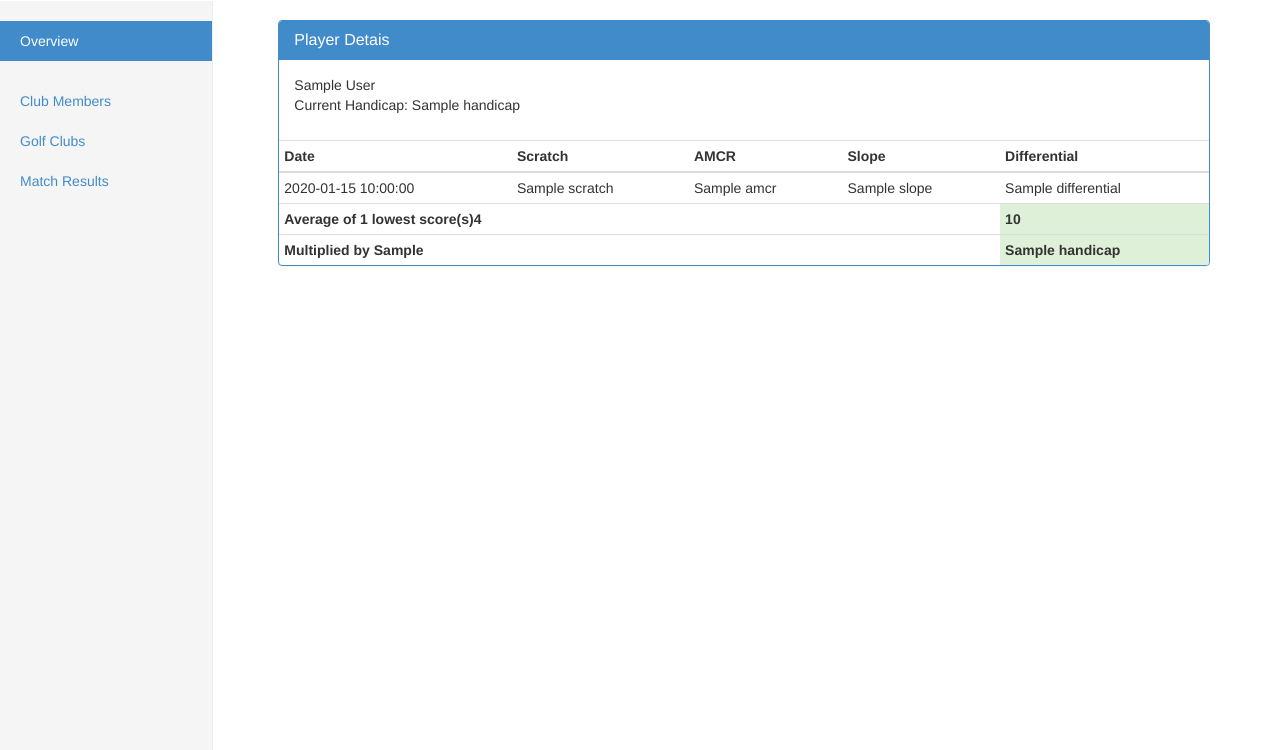
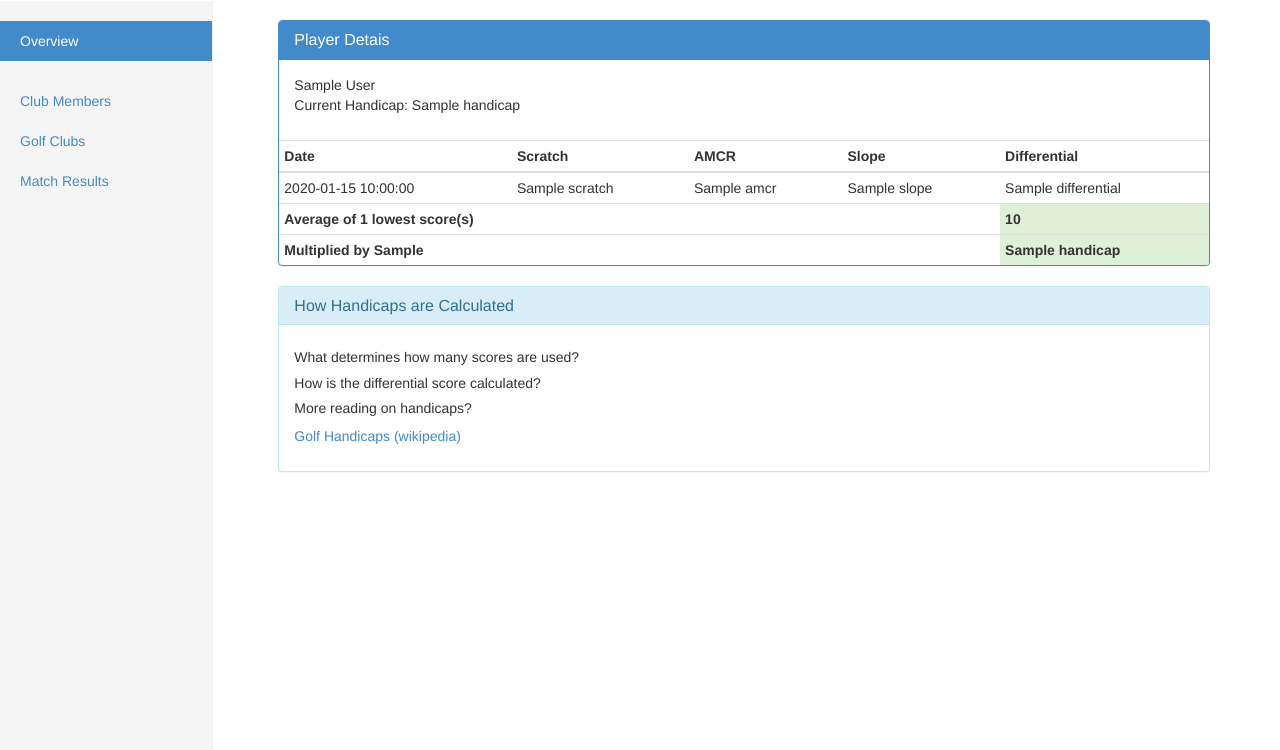
Before and after one commit to sjlangley/csgc-ndb, a Python web app: template templates/show_member_details.html in a window 1280 px wide. Shown: the part 50-800 px from the top of the page. Run offline with Jinja, Linux system fonts and the light colour scheme; the template is opened without the code that fills it: most values are stand-ins (such as "Sample title", 1, 10 or a date in 2020); some libraries are stand-ins or nearby versions.

Commit message:
Add some sugar to handicaps page.

```diff
--- a/templates/_base.html
+++ b/templates/_base.html
@@ -31,7 +31,7 @@
         <div class="navbar-collapse collapse">
           <ul class="nav navbar-nav">
             <li class="active"><a href="{{home_url}}">Home</a></li>
-            <li><a href="#">Latest Result</a></li>
+            <li><a href="{{ show_latest_result }}">Latest Result</a></li>
             <li><a href="#">Next Match</a></li>
           </ul>
           <ul class="nav navbar-nav navbar-right">
--- a/templates/show_member_details.html
+++ b/templates/show_member_details.html
@@ -43,7 +43,7 @@
       <tfoot>
         <tr>
           <th colspan="4">
-          Average of {{ hc_data.total_scores_used }} lowest score(s)4
+          Average of {{ hc_data.total_scores_used }} lowest score(s)
           </th>
           <th class="success" >
           {{ hc_data.average }}
@@ -59,5 +59,29 @@
       </table>
     </div>
   </div>
+  <div class="panel panel-info">
+    <div class="panel-heading">
+      <h3 class="panel-title">How Handicaps are Calculated</h3>
+    </div>
+    <div class="panel-body">
+    <p>
+      <h5>What determines how many scores are used?</h5>
+      <p>
+      </p>
+    </p>
+    <p>
+      <h5>How is the differential score calculated?</h5>
+      <p>
+      </p>
+    </p>
+    <p>
+      <h5>More reading on handicaps?</h5>
+      <p>
+      <a href="http://en.wikipedia.org/wiki/Handicap_(golf)">Golf Handicaps (wikipedia)</a>
+      </p>
+    </p>
+
+    </div>
+  </div>
 </div>
 {% endblock %}
```
Also changed, not shown: main.py (+14 -3 lines), 1 other file.
